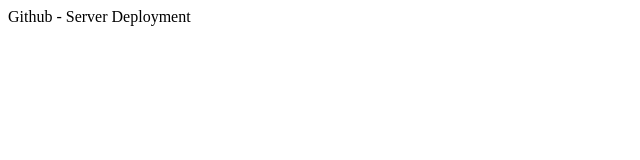
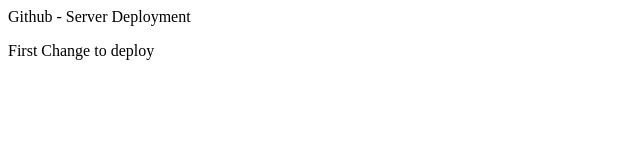
Before and after one commit to Ilhamsafeek/gcbt-erp, a plain HTML site: page index.html in a window 1280 px wide. Shown: the whole page, without its empty margins (0-640 px from the left). Drawn offline with Linux system fonts and the light colour scheme.

Commit message:
Changed for deployment

```diff
--- a/index.html
+++ b/index.html
@@ -3,5 +3,6 @@
 
 <p>Github - Server Deployment</p>
 
+First Change to deploy
 
 </html>
```
